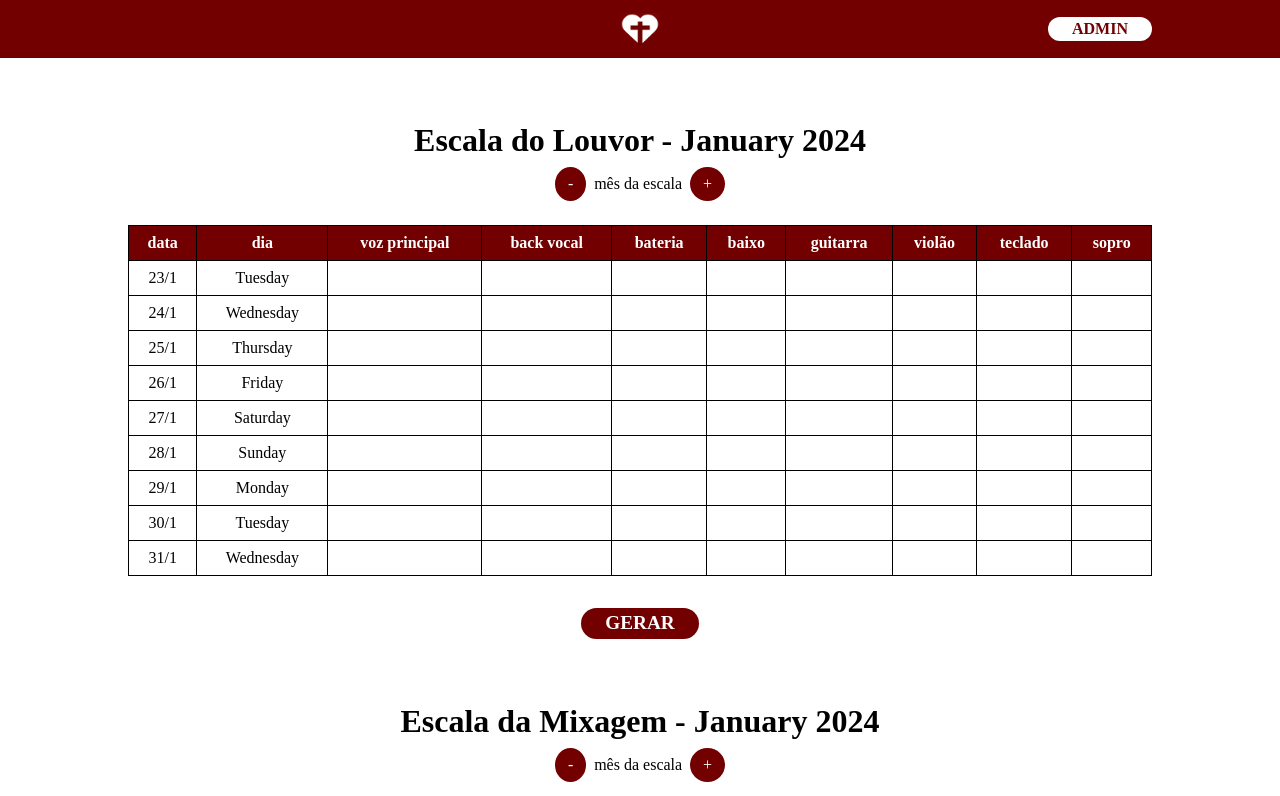
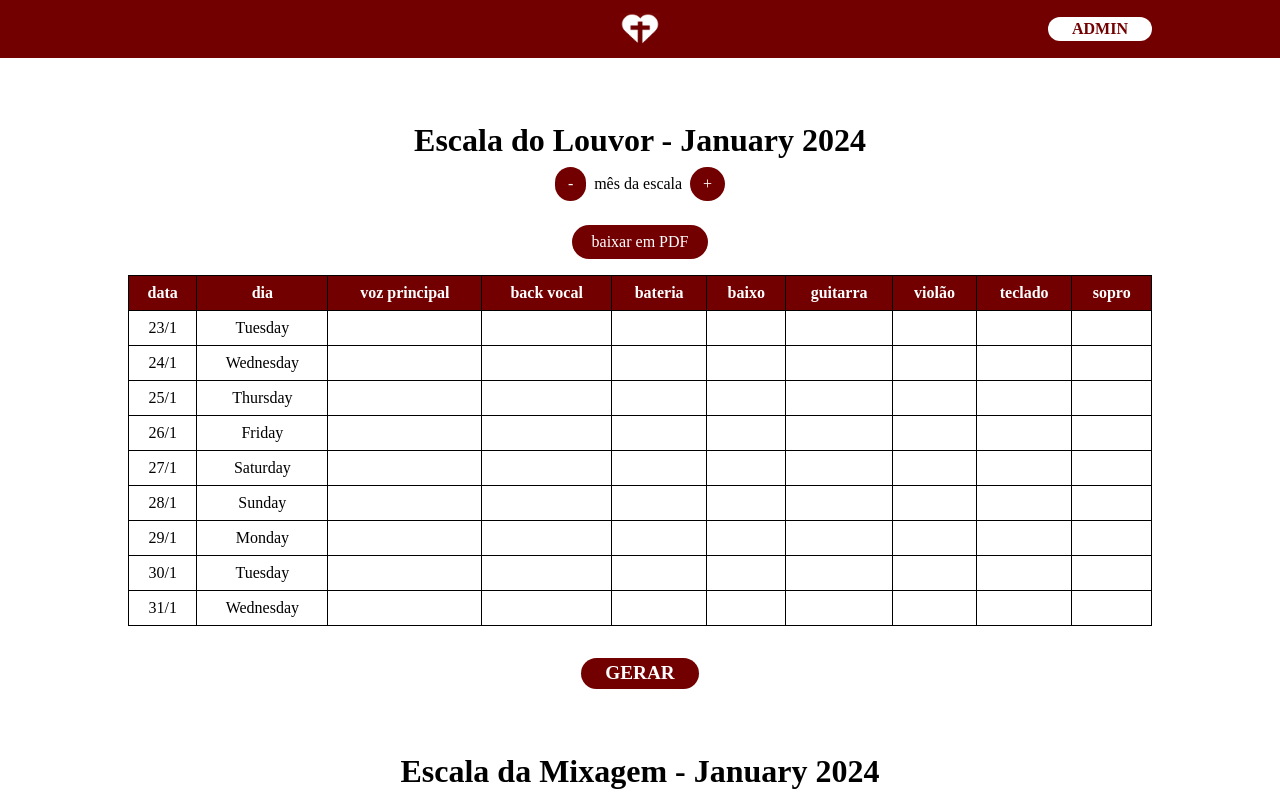
Before and after one commit to jabriboy/ESCALAnator2000, a React (Vite) app: page / in a window 1280 px wide. Shown: the top 796 px of the page. Built offline with nearby package versions, Linux system fonts and the light colour scheme.

Commit message:
download pdf added

```diff
--- a/package.json
+++ b/package.json
@@ -11,6 +11,8 @@
   },
   "dependencies": {
     "date-fns": "^3.2.0",
+    "html2canvas": "^1.4.1",
+    "jspdf": "^2.5.1",
     "react": "^18.2.0",
     "react-dom": "^18.2.0"
   },
--- a/src/components/escala/Escala.jsx
+++ b/src/components/escala/Escala.jsx
@@ -2,6 +2,8 @@
 import { useState } from 'react';
 import './style/EscalaStyle.css';
 import gerarEscala from './gerador.js'
+import html2canvas from 'html2canvas';
+import jsPDF from 'jspdf';
 
 function Escala(props) {
   const [date, setDate] = useState(new Date());
@@ -12,6 +14,17 @@ function Escala(props) {
   const gerar = () => {
     const newEscala = gerarEscala(date, props.escala, daysMonth)
     setEscala(newEscala)
+  }
+
+  const baixarPDF = () => {
+    const input = document.getElementById('table');
+
+    html2canvas(input)
+      .then((canvas) => {
+        const pdf = new jsPDF('p', 'mm', 'a4');
+        pdf.addImage(canvas.toDataURL('image/png'), 'PNG', 0, 0, 210, 297); // A4 size
+        pdf.save('tabela.pdf');
+      })
   }
 
   const monthUp = () => {
@@ -53,7 +66,8 @@ function Escala(props) {
             <p>mês da escala</p>
             <div className="btn-month" onClick={monthUp}>+</div>
           </div>
-          <table>
+          <div className="btn-baixar" onClick={baixarPDF}>baixar em PDF</div>
+          <table id='table'>
             <thead>
               <tr>
                 <th>data</th>
--- a/src/components/escala/style/EscalaStyle.css
+++ b/src/components/escala/style/EscalaStyle.css
@@ -48,13 +48,28 @@
   background: #720000;
   color: white;
   padding: 0.5rem 0.8rem;
-  border-radius: 50%;
+  border-radius: 2.21875rem;
   margin: 0 0.5rem;
 }
 .escala .container .div-month .btn-month:hover {
   background-color: #e39595;
   color: #1f1f1f;
   transition: 0.2s;
+}
+.escala .container .btn-baixar {
+  transition: 0.2s;
+  background: #720000;
+  color: white;
+  width: -moz-fit-content;
+  width: fit-content;
+  padding: 0.5rem 1.2rem;
+  margin: 0 auto 1rem auto;
+  border-radius: 2.21875rem;
+}
+.escala .container .btn-baixar:hover {
+  transition: 0.2s;
+  background: #e39595;
+  color: #1f1f1f;
 }
 .escala .container .btn-gerar {
   cursor: pointer;
--- a/src/components/escala/style/EscalaStyle.scss
+++ b/src/components/escala/style/EscalaStyle.scss
@@ -47,7 +47,7 @@
 				background: #720000;
 				color: white;
 				padding: .5rem .8rem;
-				border-radius: 50%;
+				border-radius: 2.21875rem;
 				margin: 0 .5rem;
 			}
 			.btn-month:hover{
@@ -55,6 +55,20 @@
 				color: #1f1f1f;
 				transition: .2s;
 			}
+		}
+		.btn-baixar{
+			transition: .2s;
+			background: #720000;
+			color: white;
+			width: fit-content;
+			padding: .5rem 1.2rem;
+			margin: 0 auto 1rem auto;
+			border-radius: 2.21875rem;
+		}
+		.btn-baixar:hover{
+			transition: .2s;
+			background: #e39595;
+			color: #1f1f1f;
 		}
 
 		.btn-gerar{
```
Also changed, not shown: 2 other files (tests, documents, lock files or other folders).
